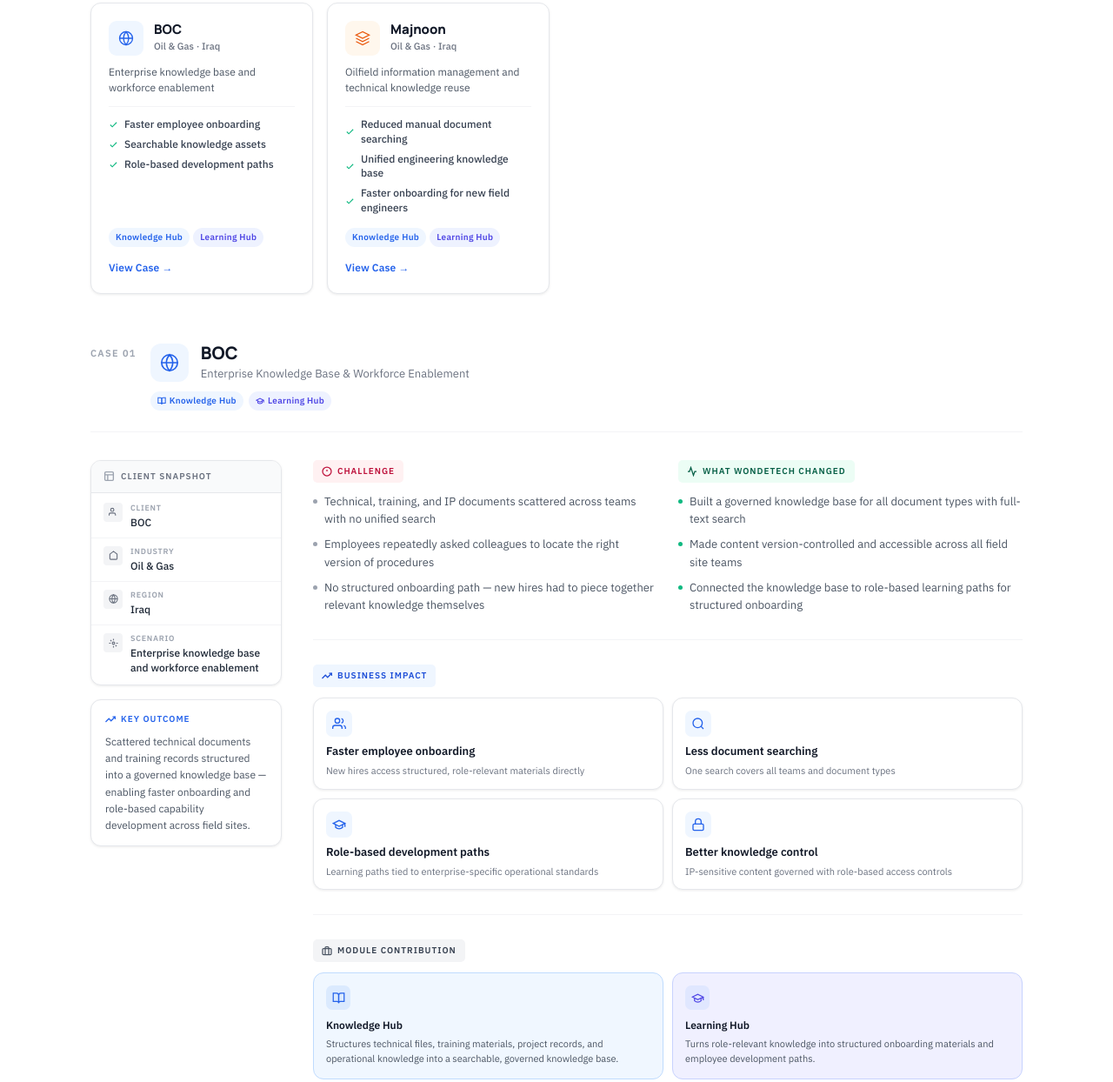
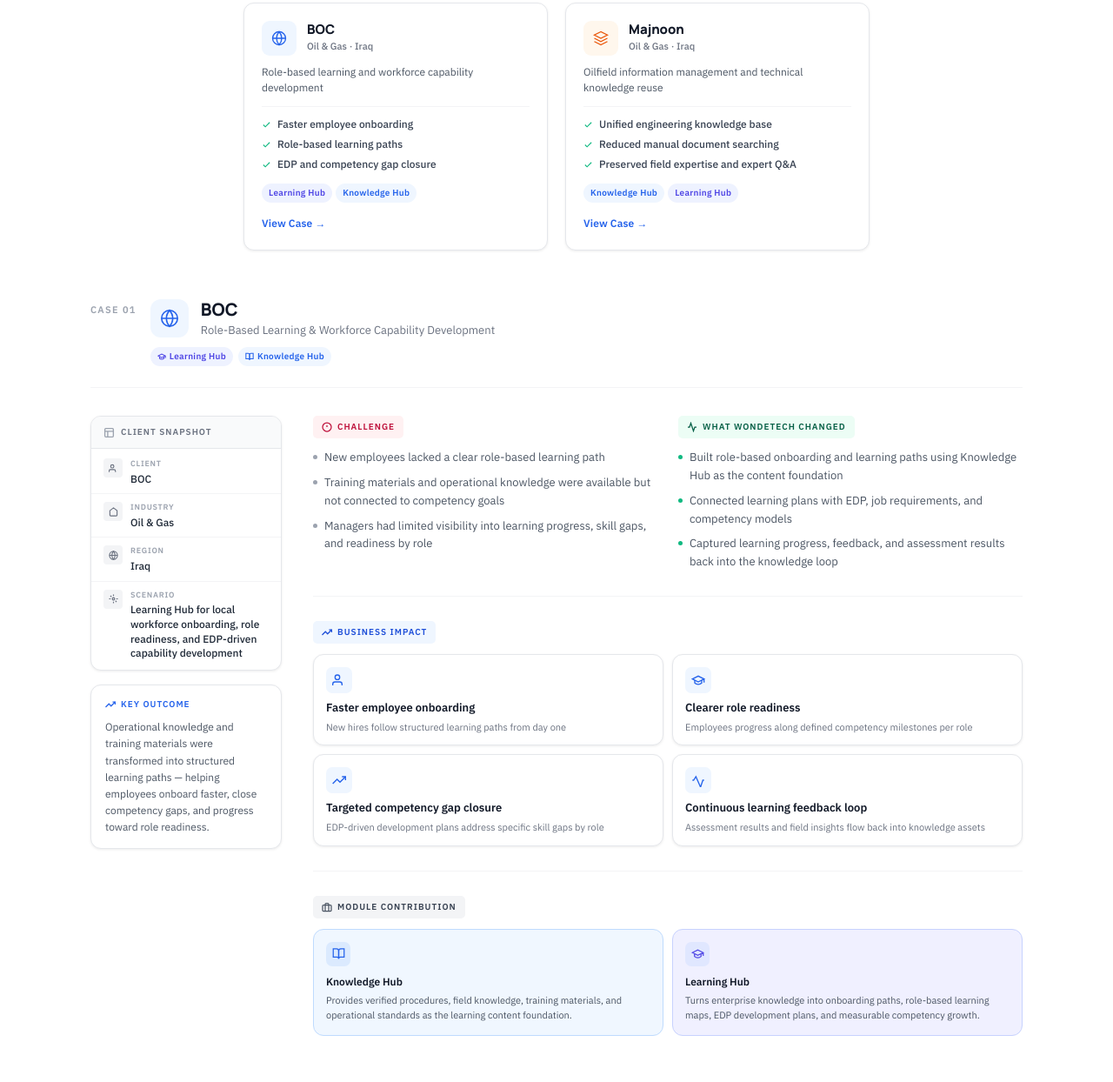
Before and after one commit to bibiboboboom/wondetech-website, a website: page use-cases.html in a window 1280 px wide. Shown: the part 601-1845 px from the top of the page at 87% size. Drawn offline with Linux system fonts and the light colour scheme.

Commit message:
Reposition Use Cases: BOC as LH-focused, Majnoon as KH-focused
- Center overview card grid (2-col, max-width 720px, margin auto)
- BOC: reposition as Learning Hub case (role-based learning, onboarding,
  competency gap closure, EDP-driven development)
- Majnoon: reposition as Knowledge Hub case (unified engineering knowledge
  base, document retrieval, expert Q&A, field expertise preservation)
- Swap module tag order per case focus (LH primary for BOC, KH for Majnoon)
- Remove overlapping themes (document search from BOC, onboarding from Majnoon)
- Zero Contract Review content

```diff
--- a/use-cases.css
+++ b/use-cases.css
@@ -95,8 +95,11 @@
 }
 .uc-overview-grid {
   display: grid;
-  grid-template-columns: repeat(4, 1fr);
-  gap: 16px;
+  grid-template-columns: repeat(2, 1fr);
+  gap: 20px;
+  max-width: 720px;
+  margin-left: auto;
+  margin-right: auto;
 }
 
 /* Overview Card */
@@ -628,10 +631,8 @@
 /* ——————————————————————————————————————————
    RESPONSIVE
 —————————————————————————————————————————— */
-@media (max-width: 1100px) {
-  .uc-overview-grid { grid-template-columns: repeat(2, 1fr); }
-}
 @media (max-width: 960px) {
+  .uc-overview-grid { max-width: none; }
   .cs-body { grid-template-columns: 1fr; gap: 24px; }
   .cs-left { display: grid; grid-template-columns: 1fr 1fr; gap: 12px; }
   .cs-modules-3 { grid-template-columns: 1fr 1fr; }
--- a/use-cases.html
+++ b/use-cases.html
@@ -101,7 +101,7 @@
             <div class="ov-meta">Oil &amp; Gas · Iraq</div>
           </div>
         </div>
-        <p class="ov-scenario">Enterprise knowledge base and workforce enablement</p>
+        <p class="ov-scenario">Role-based learning and workforce capability development</p>
         <ul class="ov-outcomes">
           <li>
             <svg width="11" height="11" viewBox="0 0 24 24" fill="none" stroke="currentColor" stroke-width="2.5"><polyline points="20 6 9 17 4 12"/></svg>
@@ -109,16 +109,16 @@
           </li>
           <li>
             <svg width="11" height="11" viewBox="0 0 24 24" fill="none" stroke="currentColor" stroke-width="2.5"><polyline points="20 6 9 17 4 12"/></svg>
-            Searchable knowledge assets
+            Role-based learning paths
           </li>
           <li>
             <svg width="11" height="11" viewBox="0 0 24 24" fill="none" stroke="currentColor" stroke-width="2.5"><polyline points="20 6 9 17 4 12"/></svg>
-            Role-based development paths
+            EDP and competency gap closure
           </li>
         </ul>
         <div class="ov-modules">
+          <span class="cs-mod-tag mod-lh">Learning Hub</span>
           <span class="cs-mod-tag mod-kh">Knowledge Hub</span>
-          <span class="cs-mod-tag mod-lh">Learning Hub</span>
         </div>
         <div class="ov-view-link">View Case →</div>
       </a>
@@ -138,15 +138,15 @@
         <ul class="ov-outcomes">
           <li>
             <svg width="11" height="11" viewBox="0 0 24 24" fill="none" stroke="currentColor" stroke-width="2.5"><polyline points="20 6 9 17 4 12"/></svg>
+            Unified engineering knowledge base
+          </li>
+          <li>
+            <svg width="11" height="11" viewBox="0 0 24 24" fill="none" stroke="currentColor" stroke-width="2.5"><polyline points="20 6 9 17 4 12"/></svg>
             Reduced manual document searching
           </li>
           <li>
             <svg width="11" height="11" viewBox="0 0 24 24" fill="none" stroke="currentColor" stroke-width="2.5"><polyline points="20 6 9 17 4 12"/></svg>
-            Unified engineering knowledge base
-          </li>
-          <li>
-            <svg width="11" height="11" viewBox="0 0 24 24" fill="none" stroke="currentColor" stroke-width="2.5"><polyline points="20 6 9 17 4 12"/></svg>
-            Faster onboarding for new field engineers
+            Preserved field expertise and expert Q&A
           </li>
         </ul>
         <div class="ov-modules">
@@ -155,6 +155,8 @@
         </div>
         <div class="ov-view-link">View Case →</div>
       </a>
+
+      <!-- Card: BOC -->
 
     </div>
   </div>
@@ -175,12 +177,12 @@
           </div>
           <div>
             <h2 class="cs-client-name">BOC</h2>
-            <p class="cs-positioning">Enterprise Knowledge Base &amp; Workforce Enablement</p>
+            <p class="cs-positioning">Role-Based Learning &amp; Workforce Capability Development</p>
           </div>
         </div>
         <div class="cs-module-tags">
+          <span class="cs-mod-tag mod-lh"><svg width="10" height="10" viewBox="0 0 24 24" fill="none" stroke="currentColor" stroke-width="2.5"><path d="M22 10v6M2 10l10-5 10 5-10 5z"/><path d="M6 12v5c3 3 9 3 12 0v-5"/></svg>Learning Hub</span>
           <span class="cs-mod-tag mod-kh"><svg width="10" height="10" viewBox="0 0 24 24" fill="none" stroke="currentColor" stroke-width="2.5"><path d="M2 3h6a4 4 0 0 1 4 4v14a3 3 0 0 0-3-3H2z"/><path d="M22 3h-6a4 4 0 0 0-4 4v14a3 3 0 0 1 3-3h7z"/></svg>Knowledge Hub</span>
-          <span class="cs-mod-tag mod-lh"><svg width="10" height="10" viewBox="0 0 24 24" fill="none" stroke="currentColor" stroke-width="2.5"><path d="M22 10v6M2 10l10-5 10 5-10 5z"/><path d="M6 12v5c3 3 9 3 12 0v-5"/></svg>Learning Hub</span>
         </div>
       </div>
     </div>
@@ -208,7 +210,7 @@
             </li>
             <li>
               <span class="cs-snap-icon"><svg width="11" height="11" viewBox="0 0 24 24" fill="none" stroke="currentColor" stroke-width="2.5"><circle cx="12" cy="12" r="3"/><path d="M12 1v4M12 19v4M4.22 4.22l2.83 2.83M16.95 16.95l2.83 2.83M1 12h4M19 12h4"/></svg></span>
-              <div><div class="cs-snap-key">Scenario</div><div class="cs-snap-val">Enterprise knowledge base and workforce enablement</div></div>
+              <div><div class="cs-snap-key">Scenario</div><div class="cs-snap-val">Learning Hub for local workforce onboarding, role readiness, and EDP-driven capability development</div></div>
             </li>
           </ul>
         </div>
@@ -217,7 +219,7 @@
             <svg width="12" height="12" viewBox="0 0 24 24" fill="none" stroke="currentColor" stroke-width="2.5"><polyline points="23 6 13.5 15.5 8.5 10.5 1 18"/><polyline points="17 6 23 6 23 12"/></svg>
             Key Outcome
           </div>
-          <p>Scattered technical documents and training records structured into a governed knowledge base — enabling faster onboarding and role-based capability development across field sites.</p>
+          <p>Operational knowledge and training materials were transformed into structured learning paths — helping employees onboard faster, close competency gaps, and progress toward role readiness.</p>
         </div>
       </div>
 
@@ -231,9 +233,9 @@
               Challenge
             </div>
             <ul class="cs-bullets">
-              <li>Technical, training, and IP documents scattered across teams with no unified search</li>
-              <li>Employees repeatedly asked colleagues to locate the right version of procedures</li>
-              <li>No structured onboarding path — new hires had to piece together relevant knowledge themselves</li>
+              <li>New employees lacked a clear role-based learning path</li>
+              <li>Training materials and operational knowledge were available but not connected to competency goals</li>
+              <li>Managers had limited visibility into learning progress, skill gaps, and readiness by role</li>
             </ul>
           </div>
           <div>
@@ -242,9 +244,9 @@
               What WondeTech Changed
             </div>
             <ul class="cs-bullets cs-bullets-positive">
-              <li>Built a governed knowledge base for all document types with full-text search</li>
-              <li>Made content version-controlled and accessible across all field site teams</li>
-              <li>Connected the knowledge base to role-based learning paths for structured onboarding</li>
+              <li>Built role-based onboarding and learning paths using Knowledge Hub as the content foundation</li>
+              <li>Connected learning plans with EDP, job requirements, and competency models</li>
+              <li>Captured learning progress, feedback, and assessment results back into the knowledge loop</li>
             </ul>
           </div>
         </div>
@@ -258,31 +260,31 @@
           <div class="cs-impact-grid">
             <div class="cs-impact-card">
               <div class="cs-impact-icon">
-                <svg width="16" height="16" viewBox="0 0 24 24" fill="none" stroke="currentColor" stroke-width="2"><path d="M17 21v-2a4 4 0 0 0-4-4H5a4 4 0 0 0-4 4v2"/><circle cx="9" cy="7" r="4"/><path d="M23 21v-2a4 4 0 0 0-3-3.87"/><path d="M16 3.13a4 4 0 0 1 0 7.75"/></svg>
+                <svg width="16" height="16" viewBox="0 0 24 24" fill="none" stroke="currentColor" stroke-width="2"><path d="M17 21v-2a4 4 0 0 0-4-4H5a4 4 0 0 0-4 4v2"/><circle cx="9" cy="7" r="4"/></svg>
               </div>
               <div class="cs-impact-val">Faster employee onboarding</div>
-              <div class="cs-impact-desc">New hires access structured, role-relevant materials directly</div>
-            </div>
-            <div class="cs-impact-card">
-              <div class="cs-impact-icon">
-                <svg width="16" height="16" viewBox="0 0 24 24" fill="none" stroke="currentColor" stroke-width="2"><circle cx="11" cy="11" r="8"/><line x1="21" y1="21" x2="16.65" y2="16.65"/></svg>
-              </div>
-              <div class="cs-impact-val">Less document searching</div>
-              <div class="cs-impact-desc">One search covers all teams and document types</div>
+              <div class="cs-impact-desc">New hires follow structured learning paths from day one</div>
             </div>
             <div class="cs-impact-card">
               <div class="cs-impact-icon">
                 <svg width="16" height="16" viewBox="0 0 24 24" fill="none" stroke="currentColor" stroke-width="2"><path d="M22 10v6M2 10l10-5 10 5-10 5z"/><path d="M6 12v5c3 3 9 3 12 0v-5"/></svg>
               </div>
-              <div class="cs-impact-val">Role-based development paths</div>
-              <div class="cs-impact-desc">Learning paths tied to enterprise-specific operational standards</div>
+              <div class="cs-impact-val">Clearer role readiness</div>
+              <div class="cs-impact-desc">Employees progress along defined competency milestones per role</div>
             </div>
             <div class="cs-impact-card">
               <div class="cs-impact-icon">
-                <svg width="16" height="16" viewBox="0 0 24 24" fill="none" stroke="currentColor" stroke-width="2"><rect x="3" y="11" width="18" height="11" rx="2" ry="2"/><path d="M7 11V7a5 5 0 0 1 10 0v4"/></svg>
+                <svg width="16" height="16" viewBox="0 0 24 24" fill="none" stroke="currentColor" stroke-width="2"><polyline points="23 6 13.5 15.5 8.5 10.5 1 18"/><polyline points="17 6 23 6 23 12"/></svg>
               </div>
-              <div class="cs-impact-val">Better knowledge control</div>
-              <div class="cs-impact-desc">IP-sensitive content governed with role-based access controls</div>
+              <div class="cs-impact-val">Targeted competency gap closure</div>
+              <div class="cs-impact-desc">EDP-driven development plans address specific skill gaps by role</div>
+            </div>
+            <div class="cs-impact-card">
+              <div class="cs-impact-icon">
+                <svg width="16" height="16" viewBox="0 0 24 24" fill="none" stroke="currentColor" stroke-width="2"><polyline points="22 12 20 12 16 24 8 6 4 12 2 12"/></svg>
+              </div>
+              <div class="cs-impact-val">Continuous learning feedback loop</div>
+              <div class="cs-impact-desc">Assessment results and field insights flow back into knowledge assets</div>
             </div>
           </div>
         </div>
@@ -297,12 +299,12 @@
             <div class="cs-module-card kh">
               <div class="cs-module-icon"><svg width="15" height="15" viewBox="0 0 24 24" fill="none" stroke="currentColor" stroke-width="2"><path d="M2 3h6a4 4 0 0 1 4 4v14a3 3 0 0 0-3-3H2z"/><path d="M22 3h-6a4 4 0 0 0-4 4v14a3 3 0 0 1 3-3h7z"/></svg></div>
               <div class="cs-module-name">Knowledge Hub</div>
-              <div class="cs-module-desc">Structures technical files, training materials, project records, and operational knowledge into a searchable, governed knowledge base.</div>
+              <div class="cs-module-desc">Provides verified procedures, field knowledge, training materials, and operational standards as the learning content foundation.</div>
             </div>
             <div class="cs-module-card lh">
               <div class="cs-module-icon"><svg width="15" height="15" viewBox="0 0 24 24" fill="none" stroke="currentColor" stroke-width="2"><path d="M22 10v6M2 10l10-5 10 5-10 5z"/><path d="M6 12v5c3 3 9 3 12 0v-5"/></svg></div>
               <div class="cs-module-name">Learning Hub</div>
-              <div class="cs-module-desc">Turns role-relevant knowledge into structured onboarding materials and employee development paths.</div>
+              <div class="cs-module-desc">Turns enterprise knowledge into onboarding paths, role-based learning maps, EDP development plans, and measurable competency growth.</div>
             </div>
           </div>
         </div>
@@ -361,7 +363,7 @@
             </li>
             <li>
               <span class="cs-snap-icon"><svg width="11" height="11" viewBox="0 0 24 24" fill="none" stroke="currentColor" stroke-width="2.5"><circle cx="12" cy="12" r="3"/><path d="M12 1v4M12 19v4M4.22 4.22l2.83 2.83"/></svg></span>
-              <div><div class="cs-snap-key">Scenario</div><div class="cs-snap-val">Unifying engineering documentation and field knowledge for operations and onboarding</div></div>
+              <div><div class="cs-snap-key">Scenario</div><div class="cs-snap-val">Unifying engineering documentation, field records, and expert knowledge for oilfield operations</div></div>
             </li>
           </ul>
         </div>
@@ -370,7 +372,7 @@
             <svg width="12" height="12" viewBox="0 0 24 24" fill="none" stroke="currentColor" stroke-width="2.5"><polyline points="23 6 13.5 15.5 8.5 10.5 1 18"/><polyline points="17 6 23 6 23 12"/></svg>
             Key Outcome
           </div>
-          <p>Engineering documents, field records, and operational knowledge unified in a single searchable platform — cutting document search time and accelerating new engineer onboarding.</p>
+          <p>Engineering documents, field records, and operational knowledge were unified into a single searchable platform — reducing document search time and making field expertise reusable across teams.</p>
         </div>
       </div>
 
@@ -384,9 +386,9 @@
               Challenge
             </div>
             <ul class="cs-bullets">
-              <li>Engineering, procurement, and operational documents stored in separate repositories</li>
-              <li>New engineers spent weeks searching for the right technical references</li>
-              <li>Tacit knowledge from experienced field staff was not captured or reusable</li>
+              <li>Engineering, procurement, and operational documents were stored in separate repositories</li>
+              <li>Teams spent too much time searching for the correct version of technical references</li>
+              <li>Tacit knowledge from experienced field staff was not captured, structured, or reusable</li>
             </ul>
           </div>
           <div>
@@ -395,9 +397,9 @@
               What WondeTech Changed
             </div>
             <ul class="cs-bullets cs-bullets-positive">
-              <li>Unified engineering files, field records, and expert Q&A into a single searchable knowledge base</li>
-              <li>Captured expert knowledge from field sessions and made it available for training</li>
-              <li>Built role-based onboarding paths for new field engineers using the unified knowledge base</li>
+              <li>Unified engineering files, field records, procedures, and expert Q&A into one governed knowledge base</li>
+              <li>Added searchable tags, source traceability, and version control for key knowledge assets</li>
+              <li>Structured field experience and expert answers into reusable operational knowledge</li>
             </ul>
           </div>
         </div>
@@ -418,10 +420,10 @@
             </div>
             <div class="cs-impact-card">
               <div class="cs-impact-icon">
-                <svg width="16" height="16" viewBox="0 0 24 24" fill="none" stroke="currentColor" stroke-width="2"><path d="M17 21v-2a4 4 0 0 0-4-4H5a4 4 0 0 0-4 4v2"/><circle cx="9" cy="7" r="4"/></svg>
+                <svg width="16" height="16" viewBox="0 0 24 24" fill="none" stroke="currentColor" stroke-width="2"><path d="M22 10v6M2 10l10-5 10 5-10 5z"/><path d="M6 12v5c3 3 9 3 12 0v-5"/></svg>
               </div>
-              <div class="cs-impact-val">Faster new engineer onboarding</div>
-              <div class="cs-impact-desc">Structured role-based paths using real field knowledge</div>
+              <div class="cs-impact-val">Unified engineering knowledge base</div>
+              <div class="cs-impact-desc">One source of truth for all engineering, procurement, and operational documents</div>
             </div>
             <div class="cs-impact-card">
               <div class="cs-impact-icon">
@@ -450,12 +452,12 @@
             <div class="cs-module-card kh">
               <div class="cs-module-icon"><svg width="15" height="15" viewBox="0 0 24 24" fill="none" stroke="currentColor" stroke-width="2"><path d="M2 3h6a4 4 0 0 1 4 4v14a3 3 0 0 0-3-3H2z"/><path d="M22 3h-6a4 4 0 0 0-4 4v14a3 3 0 0 1 3-3h7z"/></svg></div>
               <div class="cs-module-name">Knowledge Hub</div>
-              <div class="cs-module-desc">Unifies engineering files, field records, and expert knowledge into a single searchable and governed knowledge base.</div>
+              <div class="cs-module-desc">Unifies engineering files, field records, procedures, and expert knowledge into a searchable, governed, and traceable knowledge base.</div>
             </div>
             <div class="cs-module-card lh">
               <div class="cs-module-icon"><svg width="15" height="15" viewBox="0 0 24 24" fill="none" stroke="currentColor" stroke-width="2"><path d="M22 10v6M2 10l10-5 10 5-10 5z"/><path d="M6 12v5c3 3 9 3 12 0v-5"/></svg></div>
               <div class="cs-module-name">Learning Hub</div>
-              <div class="cs-module-desc">Builds role-based onboarding paths for new field engineers using the unified knowledge base.</div>
+              <div class="cs-module-desc">Uses selected verified knowledge assets as downstream training material when needed.</div>
             </div>
           </div>
         </div>
```
